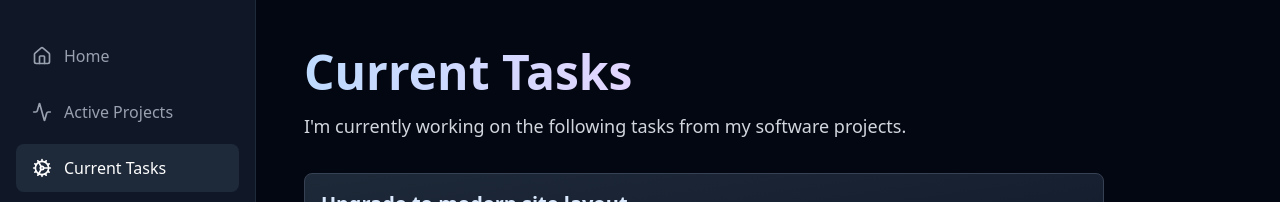
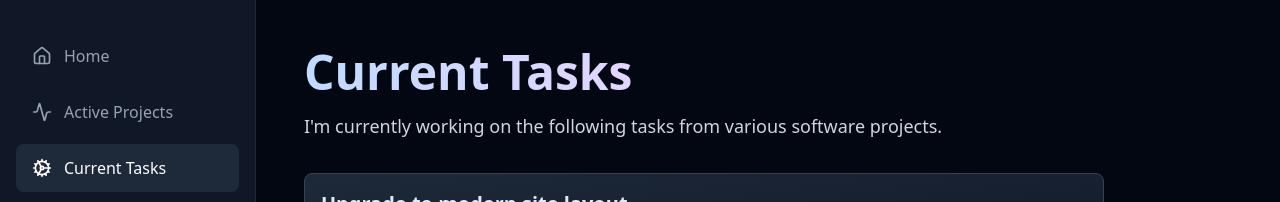
Before and after one commit to edwardtanguay/edwards-projects-v2, a Next.js app: page /current-tasks in a window 1280 px wide. Shown: the top 202 px of the page. Built offline with nearby package versions, Linux system fonts and the light colour scheme.

Commit message:
...spelling

```diff
--- a/src/app/current-tasks/page.tsx
+++ b/src/app/current-tasks/page.tsx
@@ -15,7 +15,7 @@ export default function Company() {
 						Current Tasks
 					</h1>
 					<p className="text-lg text-gray-300 leading-relaxed">
-						I'm currently working on the following tasks from my
+						I'm currently working on the following tasks from various
 						software projects.
 					</p>
 				</div>
```
